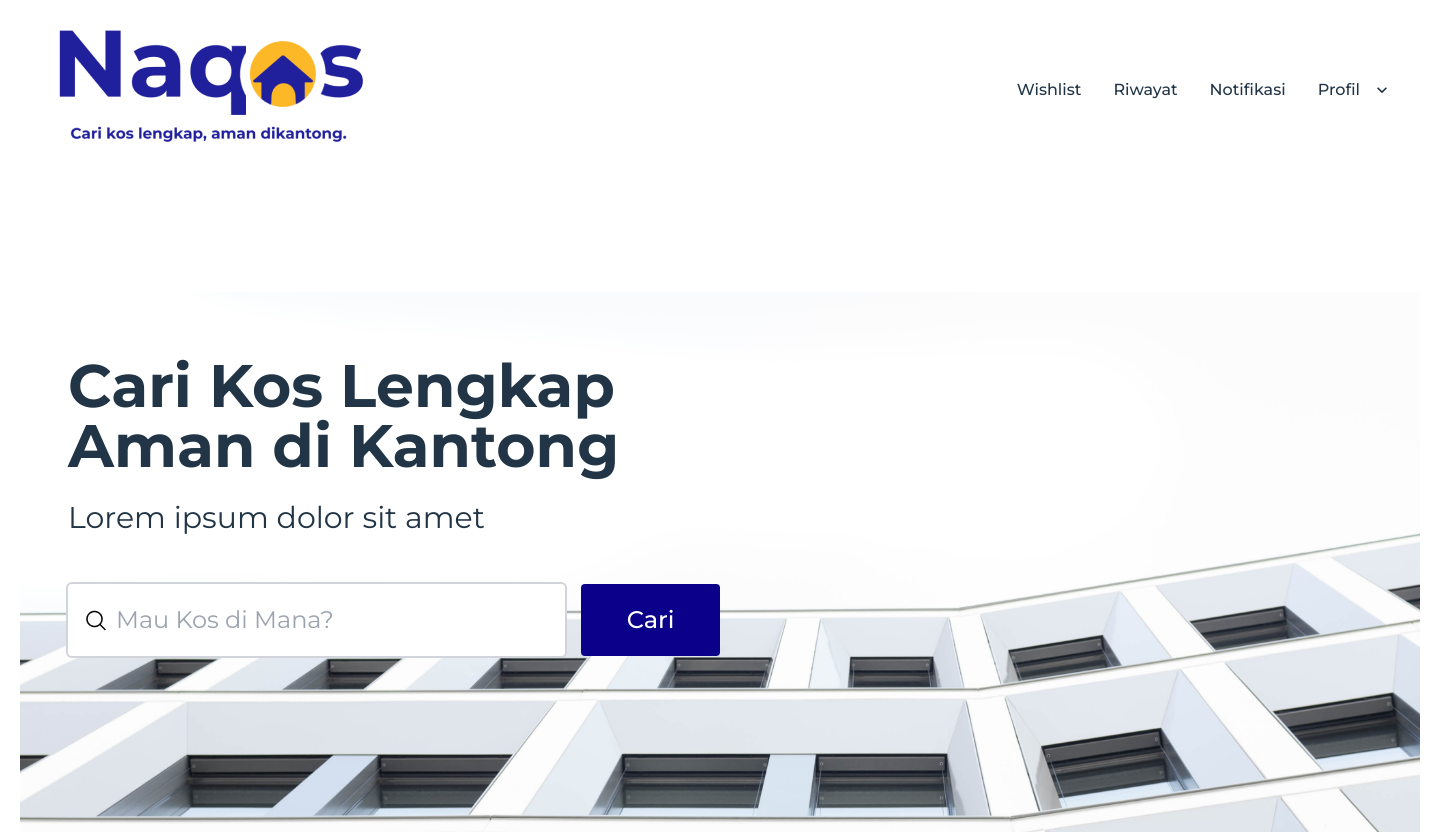
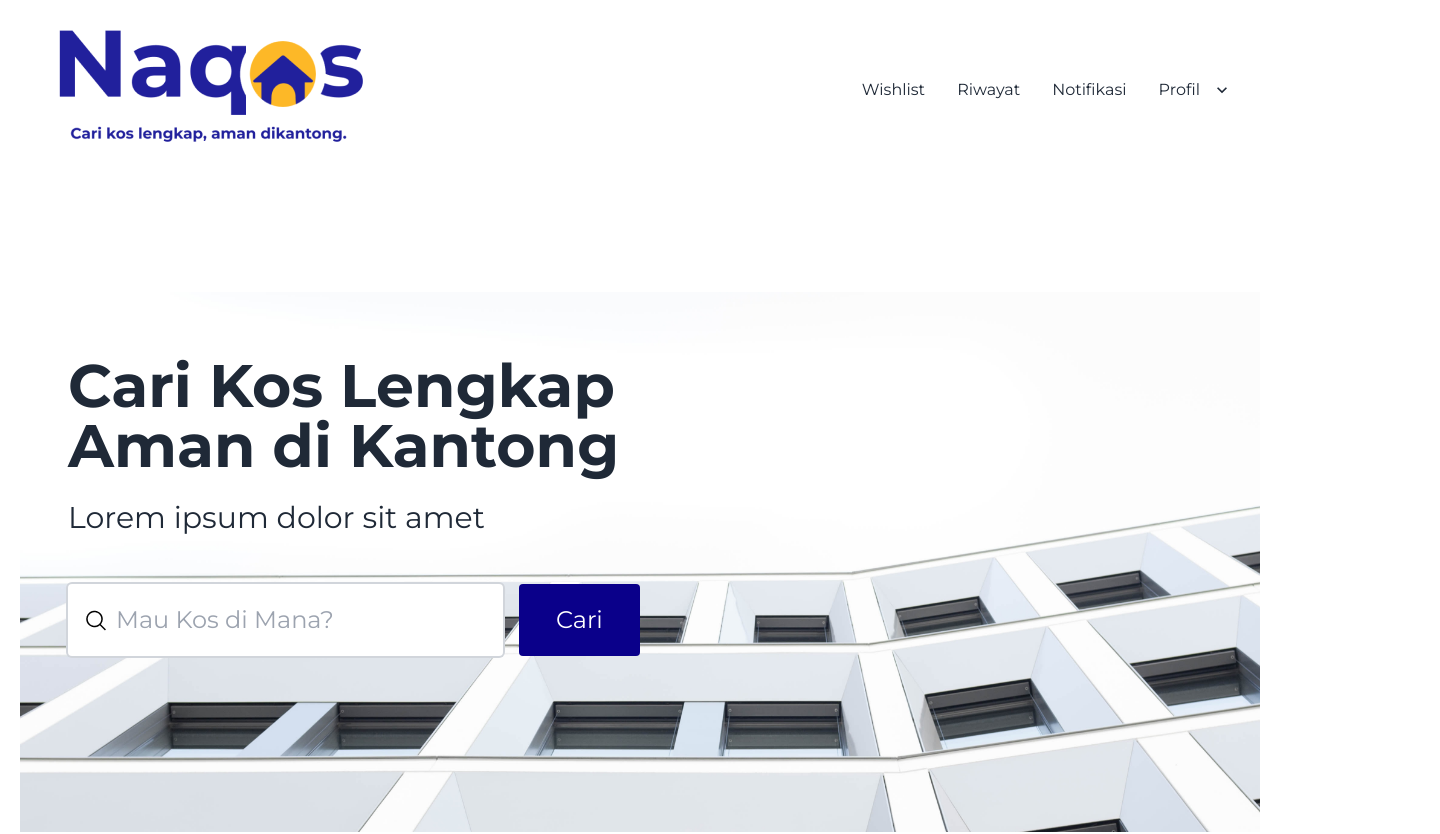
Before and after one commit to synrgy-tim-d/FSW-Frontend, a React (Vite) app: page / in a window 1280 px wide. Shown: the top 834 px of the page, 1440 px wide, since content can reach past the window. Built offline with nearby package versions, Linux system fonts and the light colour scheme.

Commit message:
remove unnecessary styling index.css

```diff
--- a/src/index.css
+++ b/src/index.css
@@ -5,7 +5,7 @@
 
 #root {
   max-width: 1440px;
-  /* margin: 0 auto; */
+  margin: 0 auto;
   /* padding: 2rem; */
   /* text-align: center; */
 }
@@ -15,114 +15,4 @@
   font-size: 16px;
   line-height: 24px;
   font-weight: 400;
-
-  /* color-scheme: light dark;
-  color: rgba(255, 255, 255, 0.87);
-  background-color: #242424; */
-
-  font-synthesis: none;
-  text-rendering: optimizeLegibility;
-  -webkit-font-smoothing: antialiased;
-  -moz-osx-font-smoothing: grayscale;
-  -webkit-text-size-adjust: 100%;
 }
-
-a {
-  font-weight: 500;
-  /* color: #646cff; */
-  text-decoration: inherit;
-}
-
-a:hover {
-  color: #535bf2;
-}
-
-body {
-  margin: 0;
-  display: flex;
-  /* place-items: center; */
-  /* min-width: 320px;
-  min-height: 100vh; */
-}
-
-h1 {
-  font-size: 3.05rem;
-  line-height: 1.1;
-}
-
-
-button {
-  border-radius: 8px;
-  border: 1px solid transparent;
-  padding: 0.6em 1.2em;
-  font-size: 1em;
-  font-weight: 500;
-  font-family: inherit;
-  background-color: #1a1a1a;
-  cursor: pointer;
-  transition: border-color 0.25s;
-}
-button:hover {
-  border-color: #646cff;
-}
-
-button:focus,
-button:focus-visible {
-  outline: 4px auto -webkit-focus-ring-color;
-}
-
-button {
-  background-color: #0A008A;
-  color: #FFFFFF;
-}
-
-button:hover {
-  background-color: #A0A3FF;
-  color: #0A008A;
-}
-
-button:active {
-  background-color: #000000;
-  color: #FFFFFF;
-}
-
-@media (prefers-color-scheme: light) {
-  :root {
-    color: #213547;
-    background-color: #ffffff;
-  }
-  a:hover {
-    color: #0A008A;
-  }
-  button {
-    background-color: #f9f9f9;
-  }
-}
-
-@keyframes slideinRight {
-  0% {
-    transform: translateX(-205%);
-  }
-  100% {
-    transform: translateX(-100%);
-  }
-}
-
-.move-right {
-  animation: slideinRight 4s infinite;
-  animation-timing-function: ease-in-out;
-}
-
-@keyframes slideinLeft {
-  0% {
-    transform: translateX(-50%);
-  }
-  button {
-    background-color: #f9f9f9;
-  }
-}
-
-.move-left {
-  animation: slideinLeft 4s infinite;
-  animation-timing-function: ease-in-out;
-}
```
